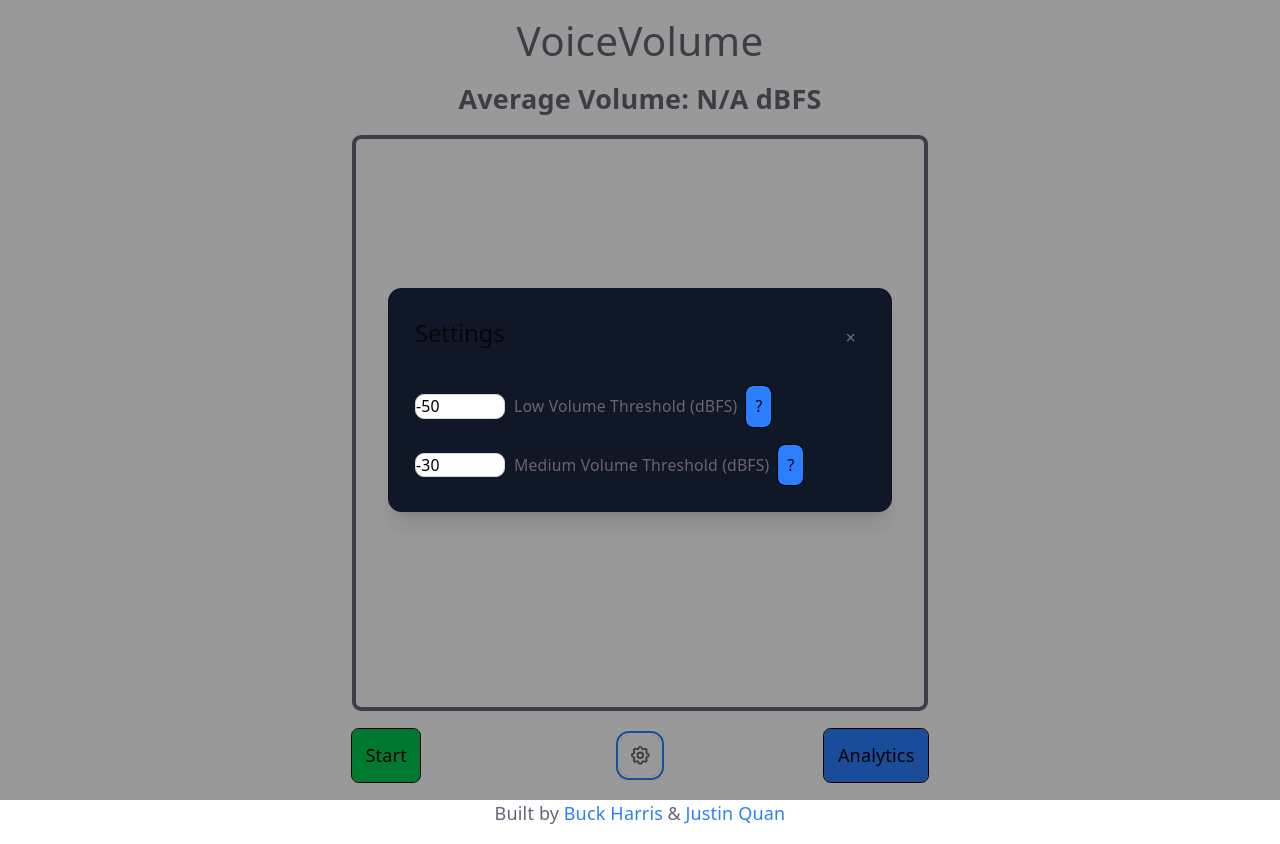
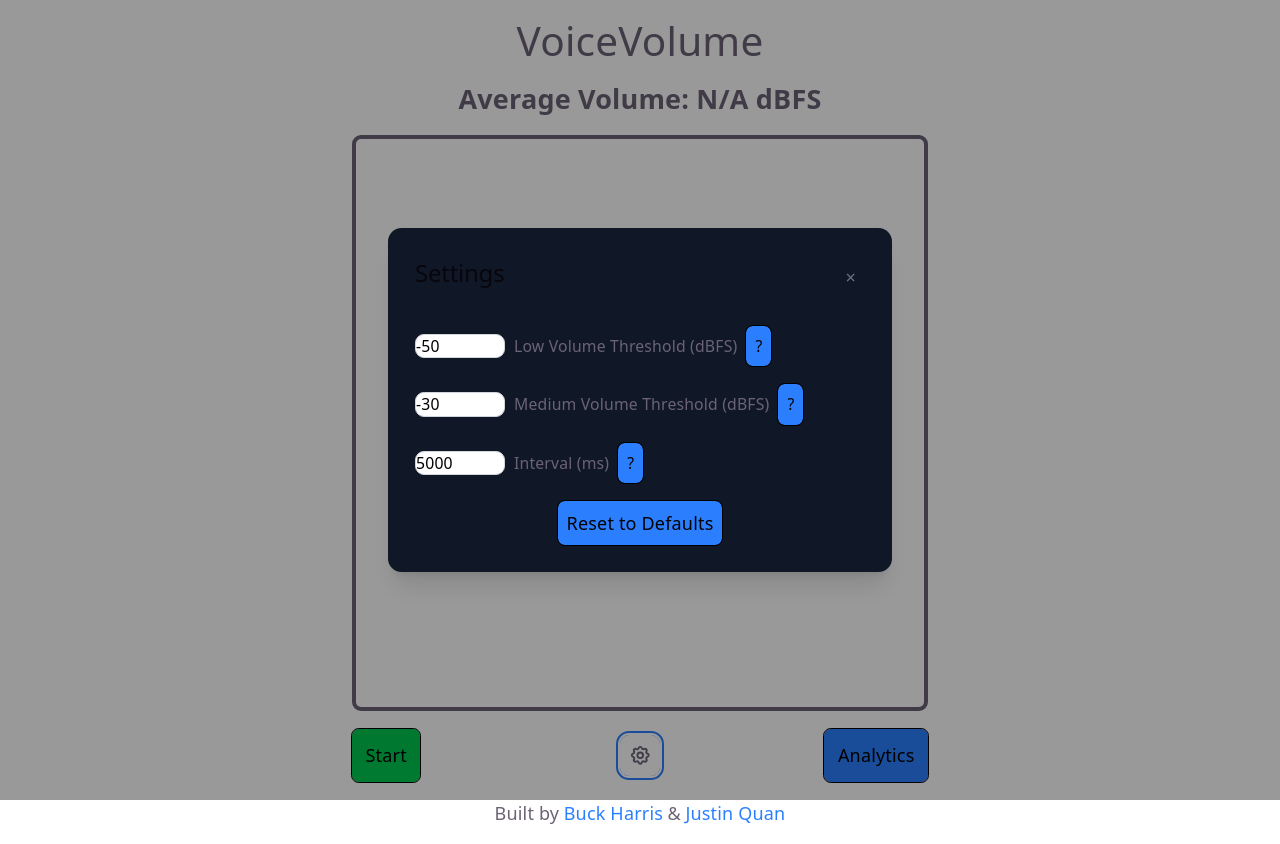
Before and after one commit to justunator/voicevolume, a React (Vite) app: page / in a window 1280 px wide. Both pictures are taken after a click on the button "Open settings". Built offline with nearby package versions, Linux system fonts and the light colour scheme.

Commit message:
Updated settings button
added interval control and default reset

```diff
--- a/src/components/AudioRecorder.tsx
+++ b/src/components/AudioRecorder.tsx
@@ -8,7 +8,7 @@ interface AudioRecorderProps {
 }
 
 const LiveSampleIntervalMS = 50;
-const updateIntervalMS = 5000;
+
 const SAMPLE_INTERVAL_MS = 500;
 const SILENCE_THRESHOLD = 0.02;
 
@@ -33,8 +33,11 @@ function AudioRecorder({ onRecordingChange }: AudioRecorderProps) {
   const [averageDbfs, setAverageDbfs] = useState<number | null>(null);
   const lastAverageTime = useRef<number | null>(null);
 
-  const [LowVol, setLowVol] = useState<number>(-50);
-  const [MedVol, setMedVol] = useState<number>(-30);
+  const [settings, setSettings] = useState({
+    lowVol: -50,
+    medVol: -30,
+    updateIntervalMS: 5000,
+  });
 
   function sampleAudioPeaks() {
     if (analyserNode.current === null) {
@@ -85,7 +88,7 @@ function AudioRecorder({ onRecordingChange }: AudioRecorderProps) {
     if (
       // If its been 5 seconds do average the data and clear dbReadings
       lastAverageTime.current === null ||
-      now - lastAverageTime.current >= updateIntervalMS
+      now - lastAverageTime.current >= settings.updateIntervalMS
     ) {
       const readings = dbReadings.current;
       if (readings.length > 0) {
@@ -150,17 +153,21 @@ function AudioRecorder({ onRecordingChange }: AudioRecorderProps) {
     <div>
       <div>
         {averageDbfs === null ? (
-          <LiveAnalysis AverageDbfs={1} lowVol={LowVol} midVol={MedVol} />
+          <LiveAnalysis
+            AverageDbfs={1}
+            lowVol={settings.lowVol}
+            midVol={settings.medVol}
+          />
         ) : (
           <LiveAnalysis
             AverageDbfs={averageDbfs}
-            lowVol={LowVol}
-            midVol={MedVol}
+            lowVol={settings.lowVol}
+            midVol={settings.medVol}
           />
         )}
       </div>
 
-      <div className="grid grid-cols-3 items-center pt-4">
+      <div className='grid grid-cols-3 items-center pt-4'>
         <button
           className={`justify-self-start text-black outline rounded-md p-3 disabled:opacity-50 ${
             recording
@@ -172,20 +179,36 @@ function AudioRecorder({ onRecordingChange }: AudioRecorderProps) {
           {recording ? "Stop" : "Start"}
         </button>
 
-        <div className="flex justify-center">
+        <div className='flex justify-center'>
           <SettingsButton
-            values={{ lowVol: LowVol, medVol: MedVol }}
+            values={{
+              lowVol: settings.lowVol,
+              medVol: settings.medVol,
+              intervalMS: settings.updateIntervalMS,
+            }}
             onLowVolChange={(newLowVol) => {
-              setLowVol(newLowVol);
+              setSettings((previous) => ({
+                ...previous,
+                lowVol: newLowVol,
+              }));
             }}
             onMedVolChange={(newMedVol) => {
-              setMedVol(newMedVol);
+              setSettings((previous) => ({
+                ...previous,
+                medVol: newMedVol,
+              }));
+            }}
+            onIntervalChange={(newInterval) => {
+              setSettings((previous) => ({
+                ...previous,
+                updateIntervalMS: newInterval,
+              }));
             }}
           />
         </div>
 
         <button
-          className="justify-self-end text-black outline rounded-md p-3 bg-blue-500 hover:bg-blue-300"
+          className='justify-self-end text-black outline rounded-md p-3 bg-blue-500 hover:bg-blue-300'
           onClick={() => setShowAnalytics(true)}
         >
           Analytics
--- a/src/components/SettingsButton.tsx
+++ b/src/components/SettingsButton.tsx
@@ -1,148 +1,188 @@
 import { useState } from "react";
 
 interface SettingsButtonProps {
-  values: { lowVol: number; medVol: number };
+  values: { lowVol: number; medVol: number; intervalMS: number };
   onLowVolChange: (lowVol: number) => void;
   onMedVolChange: (medVol: number) => void;
+  onIntervalChange: (intervalMS: number) => void;
 }
 
 export default function SettingsButton({
   values,
   onLowVolChange,
   onMedVolChange,
+  onIntervalChange,
 }: SettingsButtonProps) {
   const [isSettingsOpen, setIsSettingsOpen] = useState(false);
 
-  const [isTip1Visible, setIsTip1Visible] = useState(false);
-  const [isTip2Visible, setIsTip2Visible] = useState(false);
+  const [tipsVisible, setTipsVisible] = useState({
+    tip1: false,
+    tip2: false,
+    tip3: false,
+  });
+
+  const handleReset = () => {
+    onLowVolChange(-50);
+    onMedVolChange(-30);
+    onIntervalChange(5000);
+    setIsSettingsOpen(false);
+  };
 
   return (
     <div>
       <button
-        type="button"
+        type='button'
         aria-label={isSettingsOpen ? "Close settings" : "Open settings"}
         aria-expanded={isSettingsOpen}
-        aria-controls="settings-panel"
+        aria-controls='settings-panel'
         onClick={() => setIsSettingsOpen(true)}
-        className="inline-flex items-center justify-center rounded-lg p-2 transition hover:bg-gray-100 hover:text-gray-900 focus:outline-none focus:ring-2 focus:ring-blue-500 focus:ring-offset-2"
+        className='inline-flex items-center justify-center rounded-lg p-2 transition hover:bg-gray-100 hover:text-gray-900 focus:outline-none focus:ring-2 focus:ring-blue-500 focus:ring-offset-2'
       >
         <svg
-          xmlns="http://www.w3.org/2000/svg"
-          viewBox="0 0 24 24"
-          fill="none"
-          stroke="currentColor"
-          strokeWidth="2"
-          className="h-5 w-5"
-          aria-hidden="true"
+          xmlns='http://www.w3.org/2000/svg'
+          viewBox='0 0 24 24'
+          fill='none'
+          stroke='currentColor'
+          strokeWidth='2'
+          className='h-5 w-5'
+          aria-hidden='true'
         >
           <path // draws gear svg
-            strokeLinecap="round"
-            strokeLinejoin="round"
-            d="M10.325 4.317c.426-1.756 2.924-1.756 3.35 0a1.724 1.724 0 002.573 1.066c1.543-.94 3.31.826 2.37 2.37a1.724 1.724 0 001.065 2.572c1.756.426 1.756 2.924 0 3.35a1.724 1.724 0 00-1.066 2.573c.94 1.543-.826 3.31-2.37 2.37a1.724 1.724 0 00-2.572 1.065c-.426 1.756-2.924 1.756-3.35 0a1.724 1.724 0 00-2.573-1.066c-1.543.94-3.31-.826-2.37-2.37a1.724 1.724 0 00-1.065-2.572c-1.756-.426-1.756-2.924 0-3.35a1.724 1.724 0 001.066-2.573c-.94-1.543.826-3.31 2.37-2.37.996.608 2.296.07 2.572-1.065z"
+            strokeLinecap='round'
+            strokeLinejoin='round'
+            d='M10.325 4.317c.426-1.756 2.924-1.756 3.35 0a1.724 1.724 0 002.573 1.066c1.543-.94 3.31.826 2.37 2.37a1.724 1.724 0 001.065 2.572c1.756.426 1.756 2.924 0 3.35a1.724 1.724 0 00-1.066 2.573c.94 1.543-.826 3.31-2.37 2.37a1.724 1.724 0 00-2.572 1.065c-.426 1.756-2.924 1.756-3.35 0a1.724 1.724 0 00-2.573-1.066c-1.543.94-3.31-.826-2.37-2.37a1.724 1.724 0 00-1.065-2.572c-1.756-.426-1.756-2.924 0-3.35a1.724 1.724 0 001.066-2.573c-.94-1.543.826-3.31 2.37-2.37.996.608 2.296.07 2.572-1.065z'
           />
           <path // draws gear svg
-            strokeLinecap="round"
-            strokeLinejoin="round"
-            d="M15 12a3 3 0 11-6 0 3 3 0 016 0z"
+            strokeLinecap='round'
+            strokeLinejoin='round'
+            d='M15 12a3 3 0 11-6 0 3 3 0 016 0z'
           />
         </svg>
       </button>
 
       {isSettingsOpen && (
         <div
-          className="fixed inset-0 z-50 flex items-center justify-center bg-black/40 p-4"
+          className='fixed inset-0 z-50 flex items-center justify-center bg-black/40 p-4'
           onClick={() => setIsSettingsOpen(false)}
         >
           <aside
-            id="settings-panel"
-            role="dialog"
-            aria-modal="true"
-            aria-label="Settings"
+            id='settings-panel'
+            role='dialog'
+            aria-modal='true'
+            aria-label='Settings'
             onClick={(event) => event.stopPropagation()}
-            className="w-full max-w-md rounded-xl bg-gray-900 p-6 shadow-xl"
+            className='w-full max-w-md rounded-xl bg-gray-900 p-6 shadow-xl'
           >
-            <div className="flex items-center justify-between">
-              <h2 className="text-xl font-semibold">Settings</h2>
+            <div className='flex items-center justify-between'>
+              <h2 className='text-xl font-semibold'>Settings</h2>
 
               <button
-                type="button"
+                type='button'
                 onClick={() => setIsSettingsOpen(false)}
-                aria-label="Close settings"
-                className="rounded-lg p-2 text-gray-500 hover:bg-gray-100 hover:text-gray-900"
+                aria-label='Close settings'
+                className='rounded-lg p-2 text-gray-500 hover:bg-gray-100 hover:text-gray-900'
               >
                 ×
               </button>
             </div>
 
-            <div className="mt-6 space-y-4">
-              <label className="flex items-center gap-2 text-sm">
+            <div className='mt-6 space-y-4'>
+              <label className='flex items-center gap-2 text-sm'>
                 <input
-                  className="rounded-lg w-20 border border-gray-300 bg-white text-black placeholder:text-gray-400 focus:ring-blue-500"
-                  type="number"
-                  placeholder="-100 to 0"
+                  className='rounded-lg w-20 border border-gray-300 bg-white text-black placeholder:text-gray-400 focus:ring-blue-500'
+                  type='number'
+                  placeholder='-100 to 0'
                   defaultValue={values.lowVol}
                   onChange={(e) => {
                     if (!e.target.value) return; // if entry is empty, do nothing
                     const value = Number(e.target.value);
 
-                    if (isSettingsOpen) {
-                      if (
-                        value < values.medVol &&
-                        value >= -100 &&
-                        value <= 0
-                      ) {
-                        onLowVolChange(value);
-                      }
+                    if (value < values.medVol && value >= -100 && value <= 0) {
+                      onLowVolChange(value);
                     }
                   }}
                 />
                 Low Volume Threshold (dBFS)
                 <button
-                  className="outline rounded-md p-2 text-black bg-blue-500 hover:bg-blue-300"
-                  onClick={() => setIsTip1Visible(!isTip1Visible)}
+                  className='outline rounded-md p-2 text-black bg-blue-500 hover:bg-blue-300'
+                  onClick={() =>
+                    setTipsVisible({ ...tipsVisible, tip1: !tipsVisible.tip1 })
+                  }
                 >
                   ?
                 </button>
-                {isTip1Visible ? (
-                  <p className="text-xs text-gray-500">
+                {tipsVisible.tip1 ? (
+                  <p className='text-xs text-gray-500'>
                     Set the upper bound for low volume levels.
                   </p>
                 ) : null}
               </label>
-              <label className="flex items-center gap-2 text-sm">
+              <label className='flex items-center gap-2 text-sm'>
                 <input
-                  className="rounded-lg w-20 border border-gray-300 bg-white text-black placeholder:text-gray-400 focus:ring-blue-500"
-                  type="number"
-                  placeholder="-100 to 0"
+                  className='rounded-lg w-20 border border-gray-300 bg-white text-black placeholder:text-gray-400 focus:ring-blue-500'
+                  type='number'
+                  placeholder='-100 to 0'
                   defaultValue={values.medVol}
                   onChange={(e) => {
                     if (!e.target.value) return; // if entry is empty, do nothing
                     const value = Number(e.target.value);
 
-                    if (!isSettingsOpen) {
-                      if (
-                        value > values.lowVol &&
-                        value >= -100 &&
-                        value <= 0
-                      ) {
-                        onMedVolChange(value);
-                      }
+                    if (value > values.lowVol && value >= -100 && value <= 0) {
+                      onMedVolChange(value);
                     }
                   }}
                 />
                 Medium Volume Threshold (dBFS)
                 <button
-                  className="outline rounded-md p-2 text-black bg-blue-500 hover:bg-blue-300"
-                  onClick={() => setIsTip2Visible(!isTip2Visible)}
+                  className='outline rounded-md p-2 text-black bg-blue-500 hover:bg-blue-300'
+                  onClick={() =>
+                    setTipsVisible({ ...tipsVisible, tip2: !tipsVisible.tip2 })
+                  }
                 >
                   ?
                 </button>
-                {isTip2Visible ? (
-                  <p className="text-xs text-gray-500">
+                {tipsVisible.tip2 ? (
+                  <p className='text-xs text-gray-500'>
                     Set the upper bound for medium volume levels.
                   </p>
                 ) : null}
               </label>
+              <label className='flex items-center gap-2 text-sm'>
+                <input
+                  className='rounded-lg w-20 border border-gray-300 bg-white text-black placeholder:text-gray-400 focus:ring-blue-500'
+                  type='number'
+                  placeholder='Milliseconds'
+                  defaultValue={values.intervalMS}
+                  onChange={(e) => {
+                    if (!e.target.value) return; // if entry is empty, do nothing
+                    const value = Number(e.target.value);
+
+                    if (value > 0) {
+                      onIntervalChange(value);
+                    }
+                  }}
+                />
+                Interval (ms)
+                <button
+                  className='outline rounded-md p-2 text-black bg-blue-500 hover:bg-blue-300'
+                  onClick={() =>
+                    setTipsVisible({ ...tipsVisible, tip3: !tipsVisible.tip3 })
+                  }
+                >
+                  ?
+                </button>
+                {tipsVisible.tip3 ? (
+                  <p className='text-xs text-gray-500'>
+                    Set the update interval for the average volume indicator.
+                  </p>
+                ) : null}
+              </label>
+              <button
+                className='outline rounded-md p-2 text-black bg-blue-500 hover:bg-blue-300'
+                onClick={handleReset}
+              >
+                Reset to Defaults
+              </button>
             </div>
           </aside>
         </div>
```
